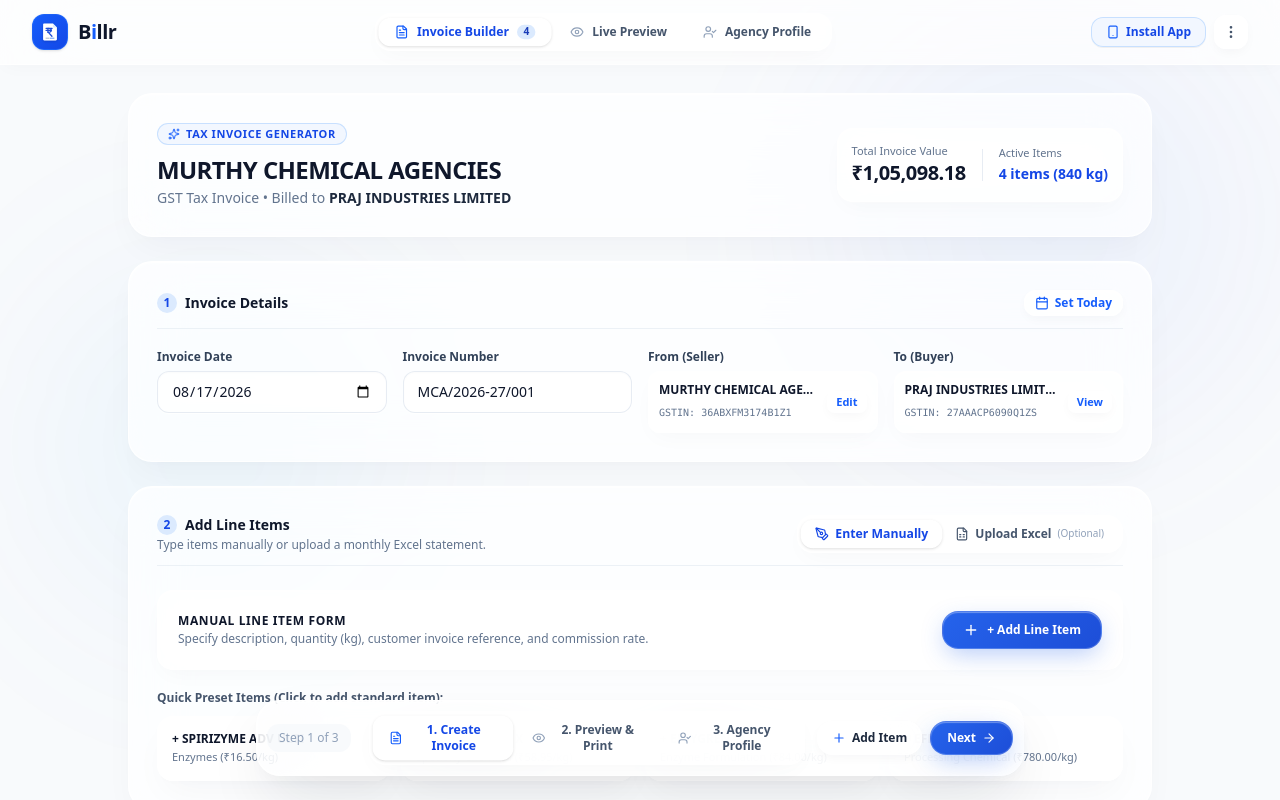
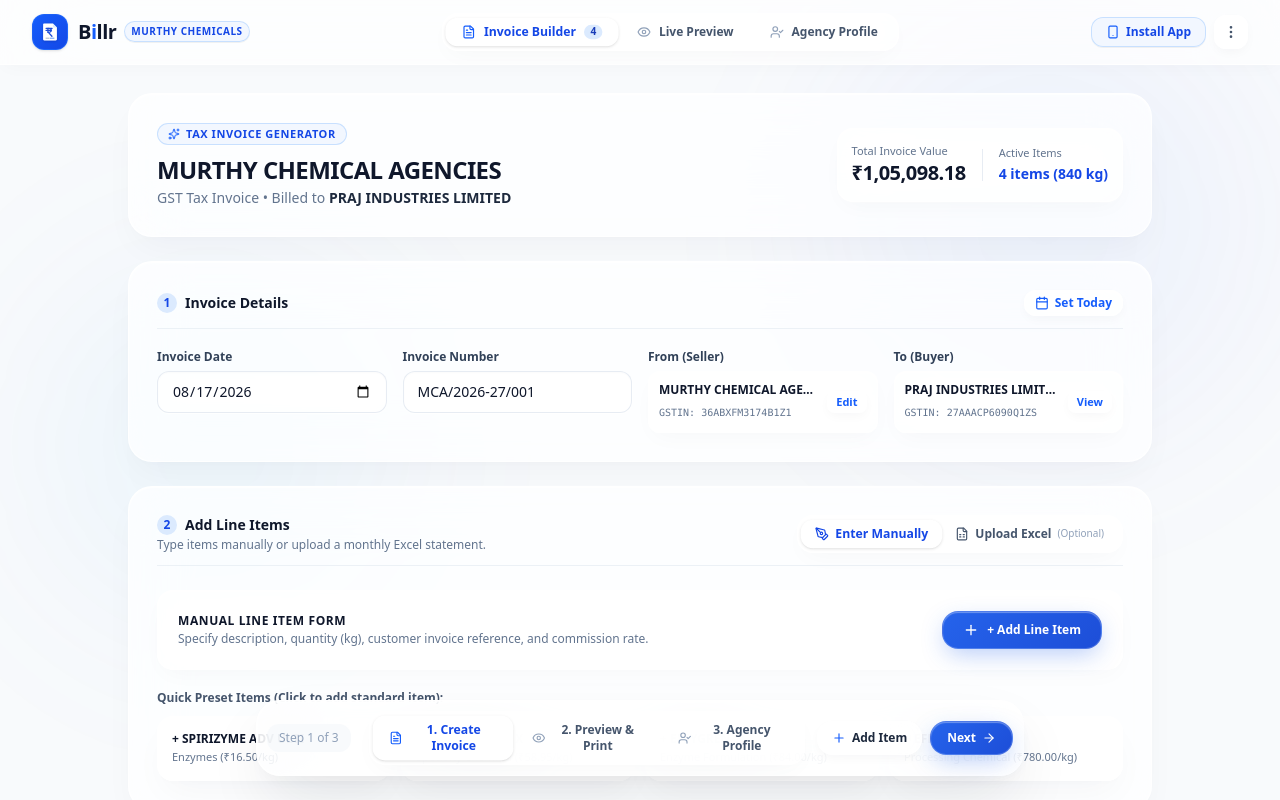
Before and after one commit to sem1colon/Billr, a React (Vite) app: page / in a window 1280 px wide. Shown: the top 800 px of the page. Built offline with nearby package versions, Linux system fonts and the light colour scheme.

Commit message:
Update app title and branding to align with Billr Murthy Chemicals

```diff
--- a/index.html
+++ b/index.html
@@ -3,10 +3,10 @@
   <head>
     <meta charset="UTF-8" />
     <meta name="viewport" content="width=device-width, initial-scale=1.0, viewport-fit=cover" />
-    <title>Billr — GST Commission & Tax Invoice Generator</title>
-    <meta name="description" content="Billr - Fast, responsive GST commission invoice generator with Excel import, live calculations, and instant PDF export." />
-    <meta property="og:title" content="Billr — GST Commission & Tax Invoice Generator" />
-    <meta property="og:description" content="Billr - Fast, responsive GST commission invoice generator with Excel import, live calculations, and instant PDF export." />
+    <title>Billr — Murthy Chemicals | Tax Invoice Generator</title>
+    <meta name="description" content="Billr — Murthy Chemical Agencies commercial billing and tax invoice generator with Excel import, live calculations, and instant vector PDF export." />
+    <meta property="og:title" content="Billr — Murthy Chemicals | Tax Invoice Generator" />
+    <meta property="og:description" content="Billr — Murthy Chemical Agencies commercial billing and tax invoice generator with Excel import, live calculations, and instant vector PDF export." />
     <meta property="og:type" content="website" />
     <meta name="twitter:card" content="summary_large_image" />
     <meta name="theme-color" content="#090D16" />
--- a/src/components/BillrLogo.tsx
+++ b/src/components/BillrLogo.tsx
@@ -82,7 +82,7 @@ export const BillrLogo: React.FC<BillrLogoProps> = ({
           </div>
 
           {showSubtitle && subtitle && (
-            <span className={`${badgeSize} hidden sm:inline-flex font-semibold tracking-wide uppercase bg-blue-50 text-blue-700 border border-blue-200/80 rounded-md`}>
+            <span className={`${badgeSize} hidden sm:inline-flex font-bold tracking-wider uppercase bg-blue-50/80 text-blue-700 border border-blue-200/80 rounded-full backdrop-blur-md shadow-2xs`}>
               {subtitle}
             </span>
           )}
--- a/src/components/HeaderNav.tsx
+++ b/src/components/HeaderNav.tsx
@@ -135,9 +135,9 @@ export const HeaderNav: React.FC<HeaderNavProps> = ({
                 type="button"
                 onClick={() => setActiveTab('builder')}
                 className="text-left focus:outline-none focus-visible:ring-2 focus-visible:ring-blue-500 rounded-2xl transition-transform active:scale-95"
-                title="Billr"
+                title="Billr — Murthy Chemicals"
               >
-                <BillrLogo size="md" />
+                <BillrLogo size="md" subtitle="Murthy Chemicals" showSubtitle={true} />
               </button>
             </div>
 
```
Also changed, not shown: public/manifest.json, 1 other file (tests, documents, lock files or other folders).
